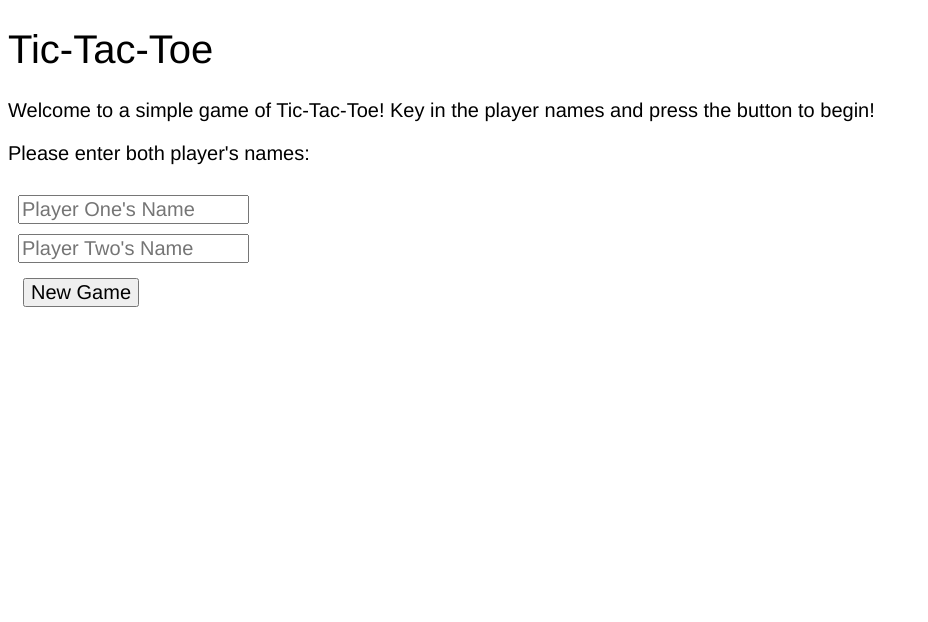
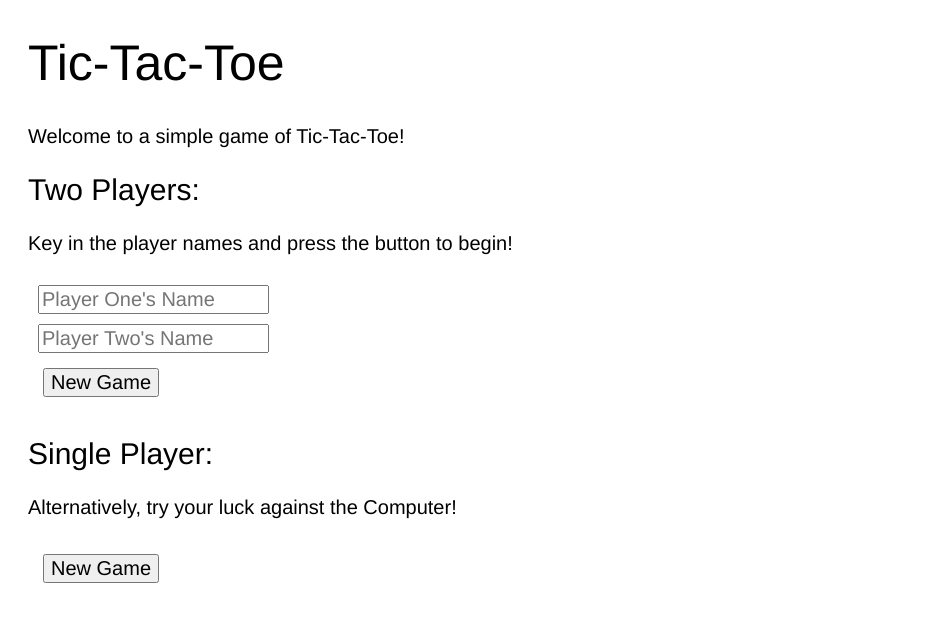
Before and after one commit to jchy191/Tic-Tac-Toe, a plain HTML site: page Tic-Tac-Toe.html in a window 1280 px wide. Shown: the whole page, without its empty margins (0-928 px from the left). Drawn offline with Linux system fonts and the light colour scheme.

Commit message:
Before adding in AI maxmin

```diff
--- a/Tic-Tac-Toe.html
+++ b/Tic-Tac-Toe.html
@@ -17,12 +17,21 @@
     <h1>Tic-Tac-Toe</h1>
 
     <div class="newgame">
-      <p>Welcome to a simple game of Tic-Tac-Toe! Key in the player names and press the button to begin!</p>
-      <p>Please enter both player's names:</p>
+      <p>Welcome to a simple game of Tic-Tac-Toe!</p>
+
+      <h2>Two Players:</h2>
+      <p>Key in the player names and press the button to begin!</p>
       <input type="text" id="playeronename" placeholder="Player One's Name"><br>
       <input type="text" id="playertwoname" placeholder="Player Two's Name"><br>
       <button id="newgame">New Game</button><br>
+
+      <h2>Single Player:</h2>
+      <p>Alternatively, try your luck against the Computer!</p>
+      <button id="newAIgame">New Game</button><br>
+
     </div>
+
+
 
     <div class="gameongoing">
       <p id="gametext">Have fun! Press the button to reset the game.</p>
--- a/script.js
+++ b/script.js
@@ -60,10 +60,18 @@ const gameFlow = (() => {
         let x = document.querySelector('input#playeronename').value;
         let y = document.querySelector('input#playertwoname').value;
 
+        if(x === "" || y === ""){
+            alert('Please enter player names.');
+            return;
+        };
+
+        if (x === y) {
+            alert('Please enter different player names');
+            return;
+        };
+
         let xCapitalised = x[0].toUpperCase() + x.slice(1, x.length);
         let yCapitalised = y[0].toUpperCase() + y.slice(1, y.length);
-
-        if((x && y) && (x !== y)){
 
         playerOne = Player(xCapitalised, "X");
         playerTwo = Player(yCapitalised, "O");
@@ -74,16 +82,8 @@ const gameFlow = (() => {
         document.querySelector('.gameboard').style.display = "grid";
         document.querySelector('.gameongoing').style.display = "block";
         document.querySelector('.newgame').style.display = "none";
+    };
 
-        } else {
-            if (x === y) {
-                alert('Please enter different player names');
-            } else {
-            alert('Please enter the player names');
-            }
-        }
-
-    };
 
     const _changeTurn = () => {
         if (currentPlayerTurn == playerOne.getName()){
@@ -142,8 +142,6 @@ const gameFlow = (() => {
         document.querySelector('.newgame').style.display = "block";
 
     });
-
-
     return {initialisation};
 
 })();
--- a/style.css
+++ b/style.css
@@ -1,11 +1,21 @@
-#text{
+html {
+    margin-left: 20px;
+}
+
+#text {
     font-family: Helvetica, sans-serif;
     font-weight: 200;
     font-size: 20px;
 }
 
-h1{
+h1 {
     font-weight: 500;
+    font-size: 50px;
+}
+
+h2 {
+    font-weight: 400;
+    font-size: 30px;
 }
 
 input[type=text]{
```
Lines whose indentation alone changed are shown as unchanged.
